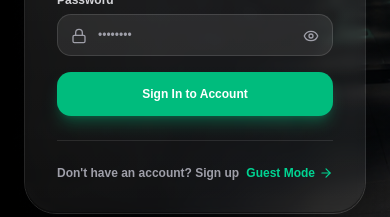
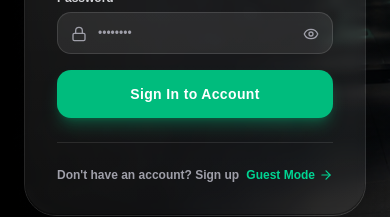
Before and after one commit to AmjustGettingStarted/gym-progress-tracker, a React (Vite) app: page / in a window 390 px wide. Shown: the part 446-663 px from the top of the page. Built offline with nearby package versions, Linux system fonts and the light colour scheme; no server answers.

Commit message:
style(LoginPage): refine sign-in button text size, hover state, and shadow

```diff
--- a/src/components/Auth/LoginPage.tsx
+++ b/src/components/Auth/LoginPage.tsx
@@ -183,7 +183,7 @@ export const LoginPage: React.FC<LoginPageProps> = ({ onContinueGuest, onLoginSu
                     <button
                       type="button"
                       onClick={() => setShowPassword(!showPassword)}
-                      className="absolute right-3.5 top-3.5 text-zinc-400 hover:text-white transition-colors"
+                      className="absolute right-3.5 top-3.5 text-zinc-400 hover:text-emerald-500 transition-colors cursor-pointer"
                     >
                       {showPassword ? <EyeOff className="w-4 h-4" /> : <Eye className="w-4 h-4" />}
                     </button>
@@ -194,7 +194,7 @@ export const LoginPage: React.FC<LoginPageProps> = ({ onContinueGuest, onLoginSu
                 <button
                   type="submit"
                   disabled={loading}
-                  className="w-full py-3.5 bg-emerald-500 hover:bg-emerald-400 text-white font-bold text-xs sm:text-sm rounded-xl shadow-lg shadow-emerald-500/30 hover:-translate-y-0.5 active:translate-y-0 transition-all duration-200 cursor-pointer flex items-center justify-center space-x-2 mt-2"
+                  className="w-full py-3.5 bg-emerald-500 hover:bg-emerald-400 text-white font-bold text-sm rounded-xl shadow-lg shadow-emerald-500/30 hover:-translate-y-0.5 active:translate-y-0 transition-all  duration-200 cursor-pointer flex tracking-wide items-center justify-center space-x-2 mt-2"
                 >
                   {loading ? (
                     <span>Connecting...</span>
```
